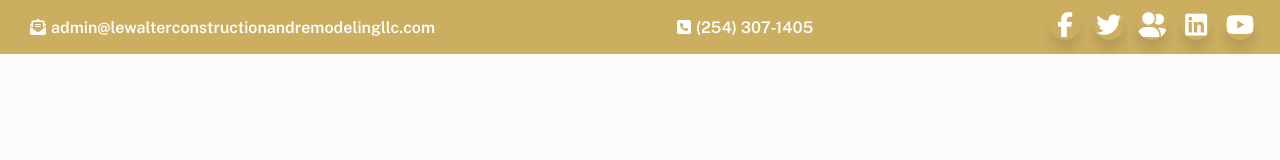
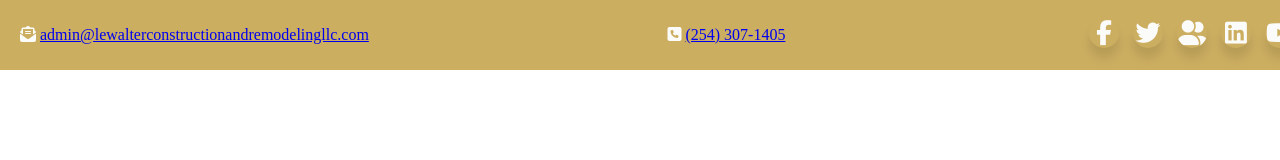
Before and after one commit to lewalter45/LWC, a plain HTML site: page lwc-firstbyte/index.html in a window 1280 px wide. Drawn offline with nearby package versions, Linux system fonts and the light colour scheme.

Commit message:
Refactor navbar styles and add hover effect to top bar content

```diff
--- a/lwc-firstbyte/index.html
+++ b/lwc-firstbyte/index.html
@@ -1,3 +1,4 @@
+<!DOCTYPE html>
 <html lang="en">
 <head>
   <meta charset="UTF-8" />
@@ -22,11 +23,11 @@
 </head>
 <body>
   <header class="navbar">
+    <div class="top-bar">
+      <div class="top-bar__content">
         <div class="email">
           <i class="fas fa-envelope-open-text icon"></i>
-        <a href="mailto:admin@lewalterconstructionandremodelingllc.com"
-          >admin@lewalterconstructionandremodelingllc.com</a
-        >
+          <a href="mailto:admin@lewalterconstructionandremodelingllc.com">admin@lewalterconstructionandremodelingllc.com</a>
         </div>
         <div class="phone">
           <i class="fas fa-square-phone icon"></i>
@@ -45,7 +46,7 @@
           <div class="button">
             <div class="icon"><i class="fab fa-twitter"></i></div>
             <span>Twitter</span>
-          <a href="https://twitter.com/LwcllcWilliam" target="_blank">
+            <a href="https://www.twitter.com/LwcllcWilliam" target="_blank">
               Twitter
             </a>
           </div>
@@ -80,6 +81,10 @@
             >
           </div>
         </div>
+
+
+
+      </div>
     </header>
   </body>
 </html>
--- a/lwc-firstbyte/styles.css
+++ b/lwc-firstbyte/styles.css
@@ -1,36 +1,55 @@
-/* styles.css */
-
-* {
-  margin: 0;
-  padding: 0;
-  box-sizing: border-box;
-}
-
-body {
-  font-family: "Public Sans", sans-serif;
-  display: grid;
-  place-items: center;
-  background-color: #fbfbfa;
-  margin: 0;
-  padding-top: 70px; /* Adjust this value based on the height of your navbar */
-  /* existing styles... */
-}
-
 /* styles.css */
 
 /* ... other styles ... */
 
-.header-container {
+.navbar-container .top-bar__content {
+  color: #fbfbfa;
   /* Assuming your header container has this class */
   position: relative; /* Make the header container a positioning context */
 }
 
+.top-bar {
+  display: flex;
+}
+
+.top-bar__content {
+  display: flex;
+  justify-content: space-between;
+  align-items: center;
+  width: 100%;
+  padding: 0 20px;
+  height: 70px;
+  background-color: #ccae61;
+  color: #fbfbfa;
+  position: fixed;
+  top: 0;
+  left: 0;
+  z-index: 1000;
+}
+
 .navbar {
-  /* ... other styles ... */
-  position: relative; /* Position it within the header container */
-  top: 0; /* Place it at the top of the header container */
-  width: 100%; /* Ensure it spans the full width of the header container */
-  /* Remove any `left` or `right` properties, as they're not needed within the container */
+  background-color: #ccae61;
+  color: #fbfbfa;
+  padding: 10px 20px; /* 10px top/bottom, 20px left/right padding */
+  display: flex; /* Use flexbox for layout */
+  justify-content: space-between; /* Space between email/phone and social media */
+  align-items: center; /* Center items vertically in flex container */
+  max-width: 100%; /* To limit the width of the header */
+  box-sizing: border-box; /* Include padding and border in the total width/height */
+  position: fixed; /* Fix the position of the navbar */
+  top: 0; /* Position it at the top of the page */
+  left: 0; /* Position it at the left of the page */
+  width: 100%; /* Make it span the full width of the page */
+  z-index: 1000; /* Ensure it stays on top of other elements */
+  padding-right: 10px; /* Add 10px of padding to the right end of the navbar */
+}
+
+.navbar .social-media-item {
+  margin-right: 10px; /* Add 10px of margin to the right of each social media item */
+}
+
+.navbar-container .top-bar__content:hover {
+  color: #5d3fd3;
 }
 
 .button {
@@ -43,7 +62,7 @@ body {
   cursor: pointer;
   box-shadow: 0px 10px 10px rgba(0, 0, 0, 0.1);
   background-color: #ccae61;
-  transition: all 0.3s ease-out;
+  transition: all 0.2s ease-out;
 }
 
 .button:hover {
@@ -58,7 +77,7 @@ body {
   border-radius: 50px;
   box-sizing: border-box;
   line-height: 30px;
-  transition: all 0.3s ease-out;
+  transition: all 0.2s ease-out;
 }
 
 .button:nth-child(1) .icon:hover {
@@ -84,7 +103,7 @@ body {
 .button .icon i {
   font-size: 25px;
   line-height: 30px;
-  transition: all 0.3s ease-out;
+  transition: all 0.2s ease-out;
 }
 
 .button span {
@@ -97,6 +116,7 @@ body {
 .button:nth-child(1) span {
   background-color: #316ff6;
 }
+
 .button:nth-child(2) span {
   background-color: #1da1f2;
 }
@@ -115,7 +135,7 @@ body {
 
 .navbar {
   background-color: #ccae61;
-  color: #fff;
+  color: #fbfbfa;
   padding: 10px 20px; /* 10px top/bottom, 20px left/right padding */
   display: flex; /* Use flexbox for layout */
   justify-content: space-between; /* Space between email/phone and social media */
@@ -129,40 +149,3 @@ body {
   z-index: 1000; /* Ensure it stays on top of other elements */
   /* existing styles... */
 }
-
-/* styles.css */
-
-/* ... existing styles ... */
-
-.email .icon {
-  margin-right: 5px; /* Adjust the margin as needed */
-}
-
-.phone .icon {
-  margin-right: 5px; /* Adjust the margin as needed */
-}
-
-/* ... existing styles ... */
-
-.email,
-.phone {
-  display: flex; /* Use flexbox for layout within the header */
-  align-items: center; /* Center items vertically in flex container */
-  margin-left: 10px;
-}
-
-.email a,
-.phone a {
-  color: #ffffff; /* Default color */
-  text-decoration: none;
-  transition: color 0.3s ease; /* Smooth color transition */
-}
-
-.email a:hover,
-.phone a:hover {
-  color: #5d3fd3; /* Change link color on hover */
-}
-
-/* responsive.css */
-
-/* Add your responsive styles here */
```
Also changed, not shown: logo.png (added), new photo.png (added), 1 other file. Lines whose indentation alone changed are shown as unchanged.
